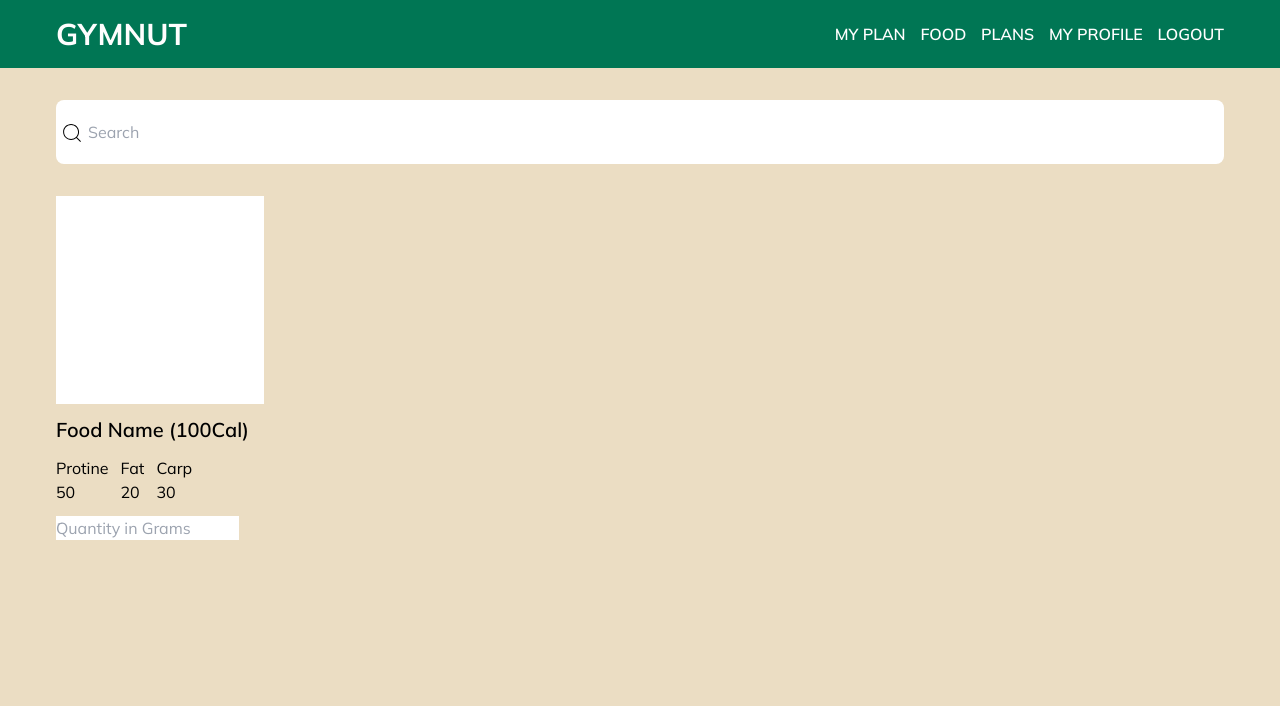
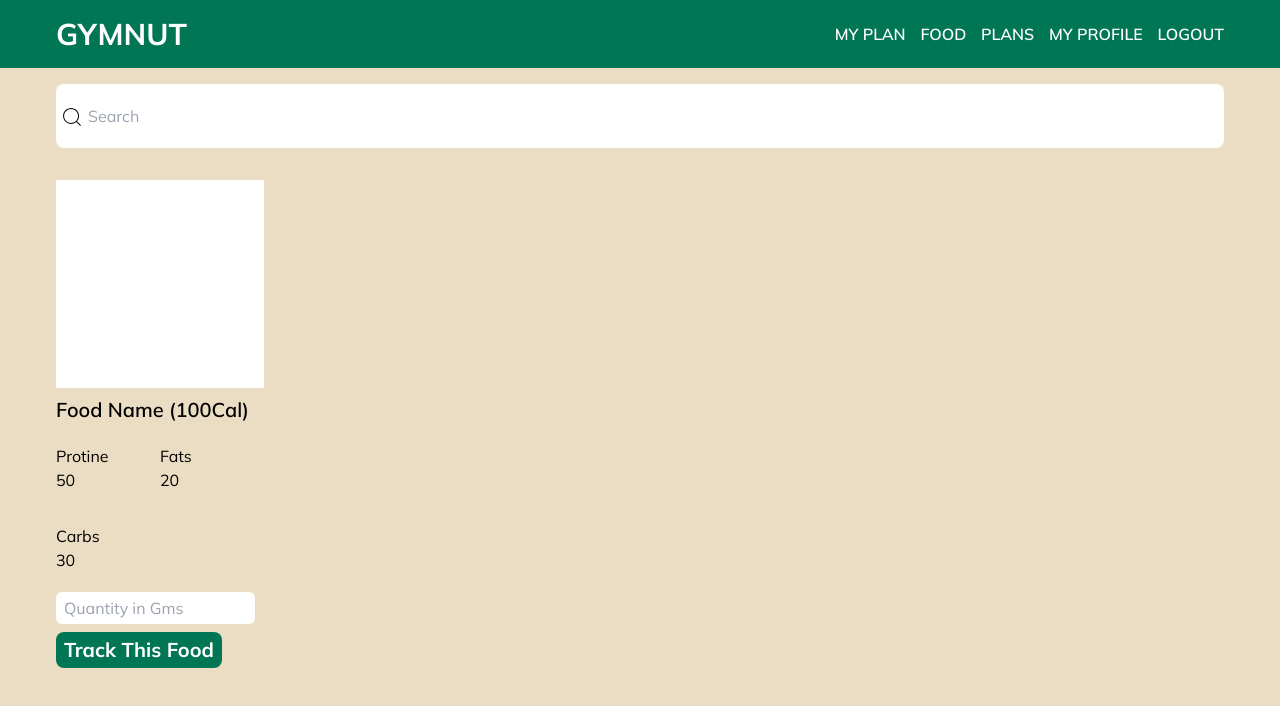
Before and after one commit to amrashraf2001/Gym-Nutrition-Plan, a React (Vite) app in the folder client/: page /userPage in a window 1280 px wide. Shown: the top 706 px of the page. Built offline with nearby package versions, Linux system fonts and the light colour scheme; sample sign-in values are in the browser's storage.

Commit message:
"Updated Track.jsx: modified CSS classes and added/removed elements in the component"

```diff
--- a/client/src/pages/Track/Track.jsx
+++ b/client/src/pages/Track/Track.jsx
@@ -37,15 +37,15 @@ const Track = () => {
     }
 
     return (
-        <section className="px-14 flex flex-col items-start justify-center py-8 ">
-            <div className="w-full">
+        <section className="px-14 flex flex-col items-start justify-center py-4 ">
+            <div className="w-full relative">
                 <div className="relative w-full">
                     <input type="search" onChange={searchFood} autoComplete="off" className=" p-1 rounded-lg w-full h-16 pl-8 outline-none" id="search" placeholder="Search" />
                     <label htmlFor="search" className="absolute text-black text-2xl top-1/3 left-1 z-30"><CiSearch /></label>
                 </div>
                 {
                     foodItems.length !== 0 ?
-                        <div className="w-full px-10 py-5 bg-gray-400 rounded-md">
+                        <div className="w-full px-10 py-5 bg-gray-400 rounded-md absolute">
                             {
                                 foodItems.map((item) => {
                                     return (
@@ -58,22 +58,23 @@ const Track = () => {
                         null
                 }
             </div>
-            <div className="w-52 py-8 flex flex-wrap gap-3">
+            <div className="w-52 py-8 flex flex-wrap space-y-2">
                 <div className="w-full h-52 bg-white"></div>
                 <h2 className="font-semibold text-xl">Food Name (100Cal)</h2>
-                <div>
+                <div className="w-1/2 py-3">
                     <p>Protine</p>
                     <p>50</p>
                 </div>
-                <div>
-                    <p>Fat</p>
+                <div className="w-1/2 py-3">
+                    <p>Fats</p>
                     <p>20</p>
                 </div>
-                <div>
-                    <p>Carp</p>
+                <div className="w-1/2 py-3">
+                    <p>Carbs</p>
                     <p>30</p>
                 </div>
-                <input type="number" placeholder="َQuantity in Grams" />
+                <input className="px-2 py-1 rounded-md" type="number" placeholder="َQuantity in Gms" />
+                <button className="px-2 py-1 bg-[#007654] text-xl font-bold text-white rounded-lg">Track This Food</button>
             </div>
         </section>
     )
```
